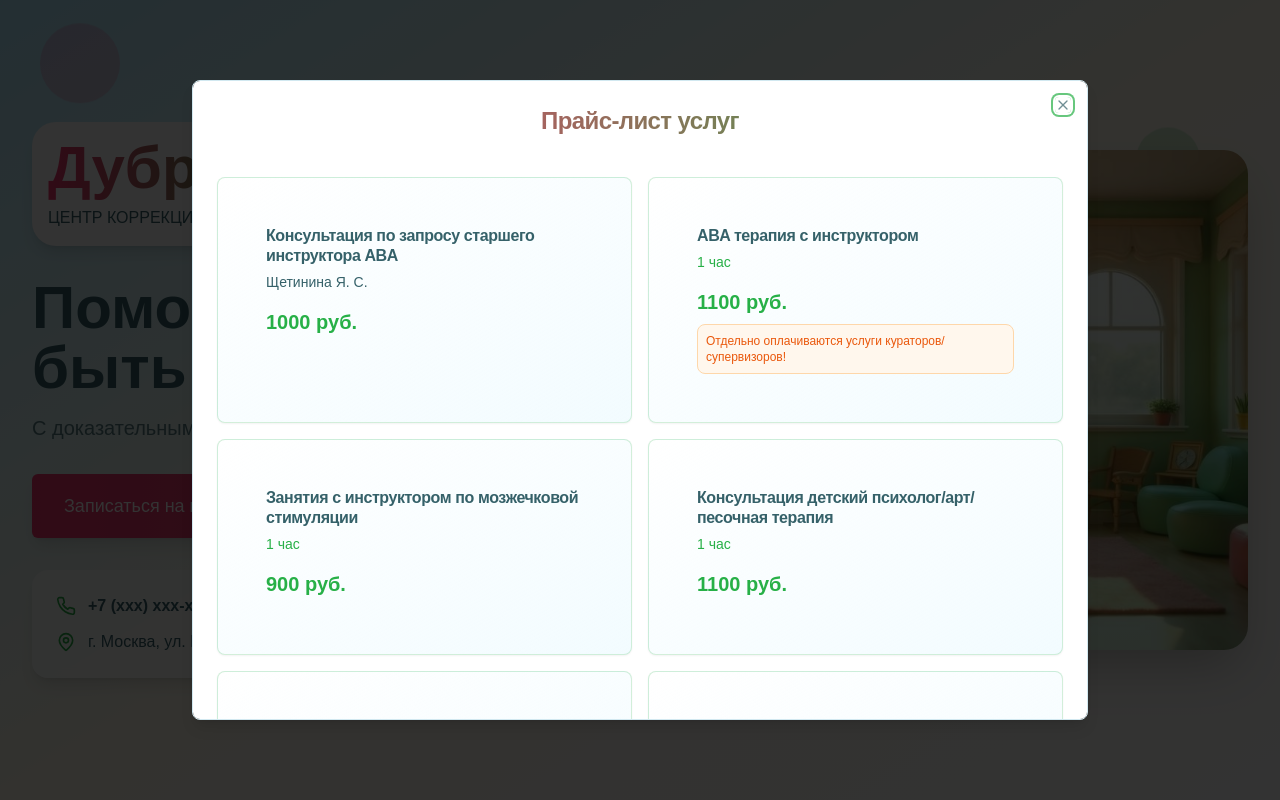
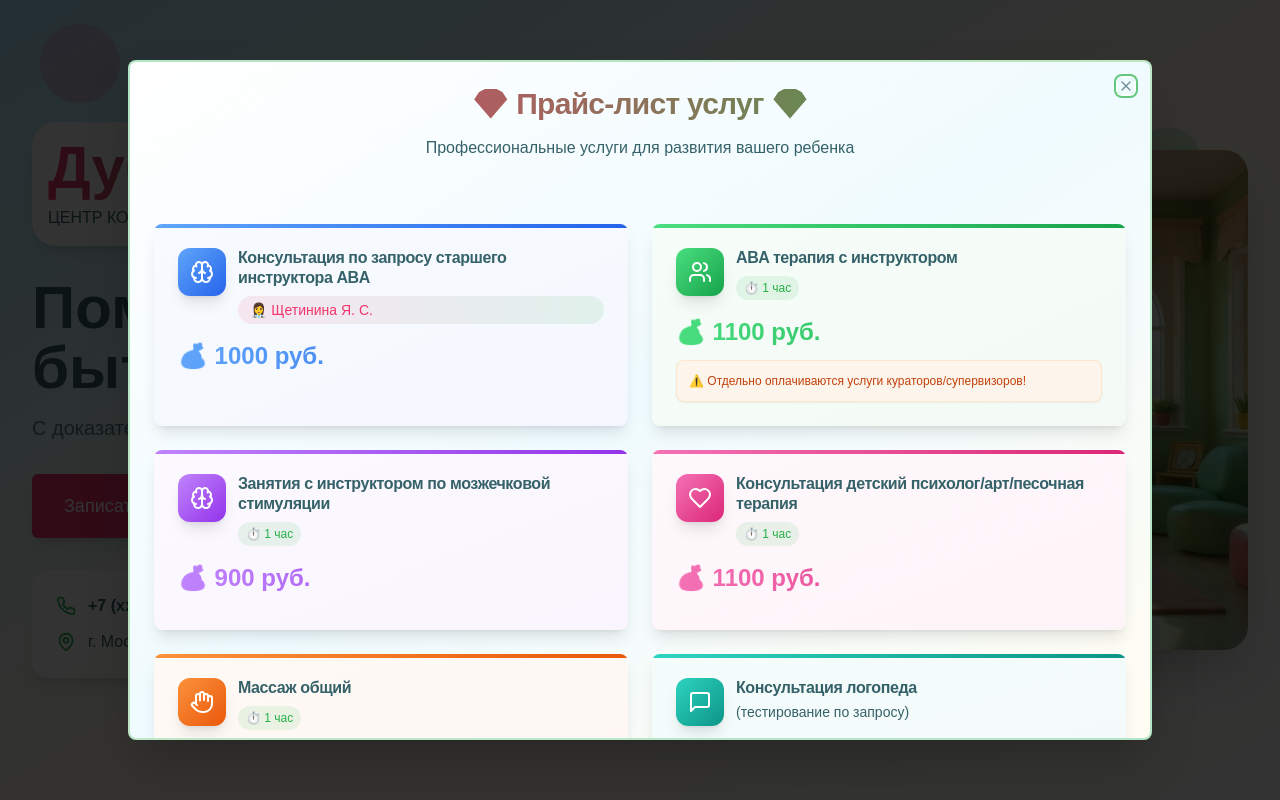
Before and after one commit to shurik8129/dubrava-kids-sparkle, a React (Vite) app: page / in a window 1280 px wide. Both pictures are taken after a click on the button "Прайс-лист". Shown: the top 800 px of the page. Built offline with nearby package versions, Linux system fonts and the light colour scheme.

Commit message:
Refactor: Make pricing modal colorful
Make the pricing modal more visually appealing by adding more vibrant colors and design elements.

```diff
--- a/src/components/PricingModal.tsx
+++ b/src/components/PricingModal.tsx
@@ -1,7 +1,7 @@
 import { Dialog, DialogContent, DialogHeader, DialogTitle, DialogTrigger } from "@/components/ui/dialog";
 import { Button } from "@/components/ui/button";
 import { Card, CardContent, CardHeader, CardTitle } from "@/components/ui/card";
-import { DollarSign } from "lucide-react";
+import { DollarSign, Brain, Users, MessageSquare, Hand, Stethoscope, Heart } from "lucide-react";
 
 const PricingModal = () => {
   const services = [
@@ -9,101 +9,143 @@ const PricingModal = () => {
       title: "Консультация по запросу старшего инструктора ABA",
       specialist: "Щетинина Я. С.",
       price: "1000 руб.",
-      duration: ""
+      duration: "",
+      icon: Brain,
+      color: "from-blue-400 to-blue-600"
     },
     {
       title: "ABA терапия с инструктором",
       duration: "1 час",
       price: "1100 руб.",
-      note: "Отдельно оплачиваются услуги кураторов/супервизоров!"
+      note: "Отдельно оплачиваются услуги кураторов/супервизоров!",
+      icon: Users,
+      color: "from-green-400 to-green-600"
     },
     {
       title: "Занятия с инструктором по мозжечковой стимуляции",
       duration: "1 час",
       price: "900 руб.",
-      note: ""
+      note: "",
+      icon: Brain,
+      color: "from-purple-400 to-purple-600"
     },
     {
       title: "Консультация детский психолог/арт/песочная терапия",
       duration: "1 час",
       price: "1100 руб.",
-      note: ""
+      note: "",
+      icon: Heart,
+      color: "from-pink-400 to-pink-600"
     },
     {
       title: "Массаж общий",
       duration: "1 час",
       price: "1100 руб.",
-      note: ""
+      note: "",
+      icon: Hand,
+      color: "from-orange-400 to-orange-600"
     },
     {
       title: "Консультация логопеда",
       description: "(тестирование по запросу)",
       price: "1000 руб.",
-      note: ""
+      note: "",
+      icon: MessageSquare,
+      color: "from-teal-400 to-teal-600"
     },
     {
       title: "Занятие с логопедом/коррекция речи/постановка звуков",
       duration: "1 час / 30 мин",
       price: "1100 руб. / 600 руб.",
-      note: ""
+      note: "",
+      icon: Stethoscope,
+      color: "from-indigo-400 to-indigo-600"
     }
   ];
 
   return (
     <Dialog>
       <DialogTrigger asChild>
-        <Button variant="outline" className="gap-2">
-          <DollarSign className="h-4 w-4" />
+        <Button className="btn-bright-pink gap-2 hover-scale">
+          <DollarSign className="h-5 w-5" />
           Прайс-лист
         </Button>
       </DialogTrigger>
-      <DialogContent className="max-w-4xl max-h-[80vh] overflow-y-auto bg-background">
-        <DialogHeader>
-          <DialogTitle className="text-2xl font-bold text-gradient-pink text-center">
-            Прайс-лист услуг
+      <DialogContent className="max-w-5xl max-h-[85vh] overflow-y-auto bg-gradient-to-br from-background via-pastel-blue/20 to-pastel-yellow/20 border-2 border-primary/30 shadow-2xl">
+        <DialogHeader className="pb-6">
+          <DialogTitle className="text-3xl font-bold text-gradient-pink text-center mb-2">
+            💎 Прайс-лист услуг 💎
           </DialogTitle>
+          <p className="text-center text-muted-foreground">
+            Профессиональные услуги для развития вашего ребенка
+          </p>
         </DialogHeader>
 
-        <div className="grid gap-4 md:grid-cols-2 mt-6">
-          {services.map((service, index) => (
-            <Card key={index} className="card-pastel border-primary/20">
-              <CardHeader className="pb-4">
-                <CardTitle className="text-base leading-tight text-foreground">
+        <div className="grid gap-6 md:grid-cols-2 mt-6">
+          {services.map((service, index) => {
+            const IconComponent = service.icon;
+            return (
+              <Card key={index} className="relative overflow-hidden border-0 shadow-lg hover:shadow-2xl transition-all duration-500 hover:scale-105 animate-fade-in" style={{ animationDelay: `${index * 100}ms` }}>
+                <div className={`absolute inset-0 bg-gradient-to-br ${service.color} opacity-5`}></div>
+                <div className={`absolute top-0 left-0 w-full h-1 bg-gradient-to-r ${service.color}`}></div>
+
+                <CardHeader className="pb-4 relative">
+                  <div className="flex items-start gap-3">
+                    <div className={`p-3 rounded-xl bg-gradient-to-br ${service.color} shadow-lg`}>
+                      <IconComponent className="h-6 w-6 text-white" />
+                    </div>
+                    <div className="flex-1">
+                      <CardTitle className="text-base leading-tight text-foreground font-semibold">
                         {service.title}
                       </CardTitle>
                       {service.specialist && (
-                  <p className="text-sm text-muted-foreground font-medium">
-                    {service.specialist}
+                        <div className="mt-2 px-3 py-1 bg-gradient-to-r from-bright-pink/10 to-primary/10 rounded-full">
+                          <p className="text-sm text-bright-pink font-medium">
+                            👩‍⚕️ {service.specialist}
                           </p>
+                        </div>
                       )}
                       {service.description && (
-                  <p className="text-sm text-muted-foreground">
+                        <p className="text-sm text-muted-foreground mt-1">
                           {service.description}
                         </p>
                       )}
                       {service.duration && (
-                  <p className="text-sm text-primary font-medium">
-                    {service.duration}
-                  </p>
+                        <div className="flex items-center gap-1 mt-2">
+                          <span className="text-xs bg-primary/10 text-primary px-2 py-1 rounded-full font-medium">
+                            ⏱️ {service.duration}
+                          </span>
+                        </div>
                       )}
+                    </div>
+                  </div>
                 </CardHeader>
-              <CardContent className="pt-0">
-                <div className="text-xl font-bold text-primary mb-2">
-                  {service.price}
+
+                <CardContent className="pt-0 relative">
+                  <div className={`text-2xl font-bold bg-gradient-to-r ${service.color} bg-clip-text text-transparent mb-3 flex items-center gap-2`}>
+                    💰 {service.price}
                   </div>
                   {service.note && (
-                  <p className="text-xs text-orange-600 bg-orange-50 p-2 rounded-lg border border-orange-200">
-                    {service.note}
+                    <div className="relative">
+                      <div className="absolute inset-0 bg-gradient-to-r from-orange-400/10 to-red-400/10 rounded-lg"></div>
+                      <p className="relative text-xs text-orange-700 bg-orange-50/80 p-3 rounded-lg border border-orange-200/50 shadow-sm">
+                        ⚠️ {service.note}
                       </p>
+                    </div>
                   )}
                 </CardContent>
               </Card>
-          ))}
+            );
+          })}
         </div>
 
-        <div className="text-center mt-6 p-4 bg-muted/50 rounded-lg">
-          <p className="text-muted-foreground text-sm">
-            Для получения более подробной информации и записи на прием свяжитесь с нами
+        <div className="text-center mt-8 p-6 bg-gradient-to-r from-pastel-blue/30 to-pastel-yellow/30 rounded-2xl border border-primary/20 shadow-lg">
+          <div className="text-2xl mb-2">📞</div>
+          <p className="text-foreground font-medium mb-1">
+            Для получения более подробной информации и записи на прием
+          </p>
+          <p className="text-bright-pink font-semibold">
+            свяжитесь с нами любым удобным способом!
           </p>
         </div>
       </DialogContent>
```
Lines whose indentation alone changed are shown as unchanged.
